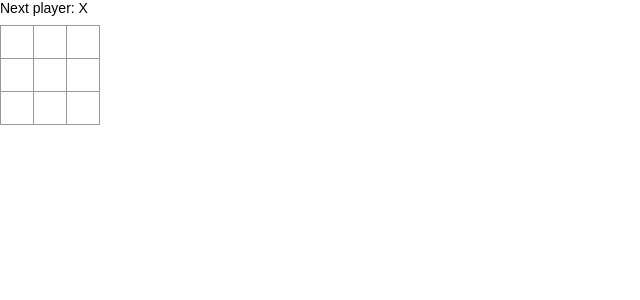
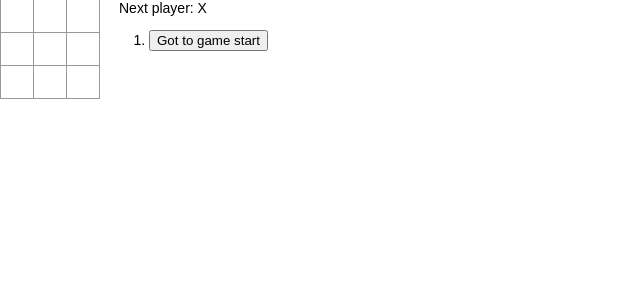
Before and after one commit to k2works/etude_for_type_script_react, a React (Create React App) app: page / in a window 1280 px wide. Shown: the top 300 px of the page, without its empty margins (0-640 px from the left). Built offline with nearby package versions, Linux system fonts and the light colour scheme.

Commit message:
React Tutorial
Showing the Moves

```diff
--- a/src/components/Board.tsx
+++ b/src/components/Board.tsx
@@ -1,33 +1,15 @@
 import * as React from "react";
 import Square from "./Square";
-import { SquareType} from "./Square";
 
-interface IBoardState {
-    squares:SquareType[];
-    xIsNext:boolean;
+interface IBoardProps {
+    squares: Array<('O' | 'X' | null)>;
+    onClick: (i: number) => void;
 }
 
-class Board extends React.Component<any, IBoardState> {
-    constructor(props: any) {
-        super(props);
-        this.state = {
-            squares: Array(9).fill(null),
-            xIsNext: true,
-        };
-    }
-
+class Board extends React.Component<IBoardProps, any> {
     public render() {
-        const winner = calculateWinner(this.state.squares);
-        let status;
-        if (winner) {
-            status = 'Winner: ' + winner;
-        } else {
-            status = 'Next player: ' + (this.state.xIsNext ? 'X' : 'O');
-        }
-
         return (
             <div>
-                <div className="status">{status}</div>
                 <div className="board-row">
                     {this.renderSquare(0)}
                     {this.renderSquare(1)}
@@ -49,44 +31,14 @@ class Board extends React.Component<any, IBoardState> {
 
     private renderSquare(i: number) {
         return <Square
-            value={this.state.squares[i]}
-            onClick={this.handleClick(i)}
+            value={this.props.squares[i]}
+            onClick={this.onClick(i)}
         />;
     }
 
-    private handleClick(i: number) {
-        return () => {
-            const squares = this.state.squares.slice();
-            if (calculateWinner(squares) || squares[i]) {
-                return;
-            }
-            squares[i] = this.state.xIsNext ? 'X' : 'O';
-            this.setState({
-                squares,
-                xIsNext: !this.state.xIsNext,
-            });
-        }
+    private onClick(i: number) {
+        return () => this.props.onClick(i);
     }
 }
 
 export default Board;
-
-function calculateWinner(squares: SquareType[]) {
-    const lines = [
-        [0, 1, 2],
-        [3, 4, 5],
-        [6, 7, 8],
-        [0, 3, 6],
-        [1, 4, 7],
-        [2, 5, 6],
-        [0, 4, 8],
-        [2, 4, 6],
-    ];
-    for (const line of lines) {
-        const [a, b, c] = line;
-        if (squares[a] && squares[a] === squares[b] && squares[a] === squares[c]) {
-            return squares[a];
-        }
-    }
-    return null;
-}
--- a/src/components/Game.tsx
+++ b/src/components/Game.tsx
@@ -1,21 +1,109 @@
 import * as React from "react";
 import Board from "./Board";
 import './Game.css';
+import {SquareType} from "./Square";
 
-class Game extends React.Component {
+interface IHistoryData {
+    squares: Array<('O' | 'X' | null)>;
+}
+
+interface IGameState {
+    history:IHistoryData[];
+    xIsNext:boolean;
+}
+
+class Game extends React.Component<any, IGameState> {
+    constructor(props: any) {
+        super(props);
+        this.state = {
+            history: [{
+                squares: Array(9).fill(null),
+            }],
+            xIsNext: true,
+        };
+    }
+
     public render() {
+        const history = this.state.history;
+        const current = history[history.length - 1];
+        const winner = calculateWinner(current.squares);
+
+        const moves = history.map((step, move) => {
+            const desc = move ?
+                'Go to move #' + move :
+                'Got to game start';
+            return (
+                <li key={move}>
+                    <button onClick={this.jumpTo(move)}>{desc}</button>
+                </li>
+            )
+        });
+
+        let status;
+        if (winner) {
+            status = 'Winner: ' + winner;
+        } else {
+            status = 'Next player: ' + (this.state.xIsNext ? 'X' : 'O');
+        }
+
         return (
             <div className="game">
                 <div className="game-board">
-                    <Board />
+                    <Board
+                      squares={current.squares}
+                      onClick={this.handleClick()}
+                    />
                 </div>
                 <div className="game-info">
-                    <div>{/* status */}</div>
-                    <ol>{/* TODO */}</ol>
+                    <div>{status}</div>
+                    <ol>{moves}</ol>
                 </div>
             </div>
         );
     }
+
+
+    private handleClick() {
+        return (i: number) => {
+            const history = this.state.history;
+            const current = history[history.length - 1];
+            const squares = current.squares.slice();
+            if (calculateWinner(squares) || squares[i]) {
+                return;
+            }
+            squares[i] = this.state.xIsNext ? 'X' : 'O';
+            this.setState({
+                history: history.concat([{
+                    squares,
+                }]),
+                xIsNext: !this.state.xIsNext,
+            });
+        }
+    }
+
+    private jumpTo(move: number) {
+        return undefined;
+    }
 }
 
 export default Game;
+
+function calculateWinner(squares: SquareType[]) {
+    const lines = [
+        [0, 1, 2],
+        [3, 4, 5],
+        [6, 7, 8],
+        [0, 3, 6],
+        [1, 4, 7],
+        [2, 5, 6],
+        [0, 4, 8],
+        [2, 4, 6],
+    ];
+    for (const line of lines) {
+        const [a, b, c] = line;
+        if (squares[a] && squares[a] === squares[b] && squares[a] === squares[c]) {
+            return squares[a];
+        }
+    }
+    return null;
+}
```
